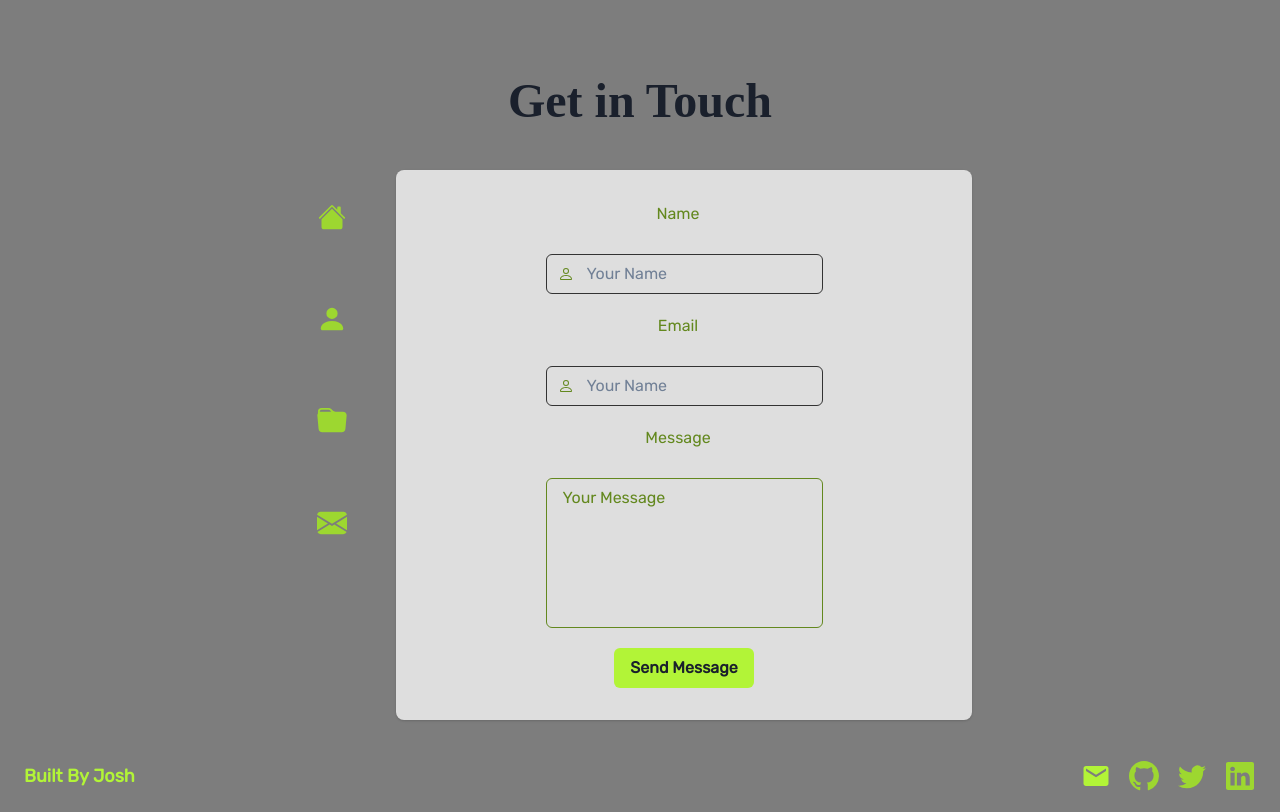
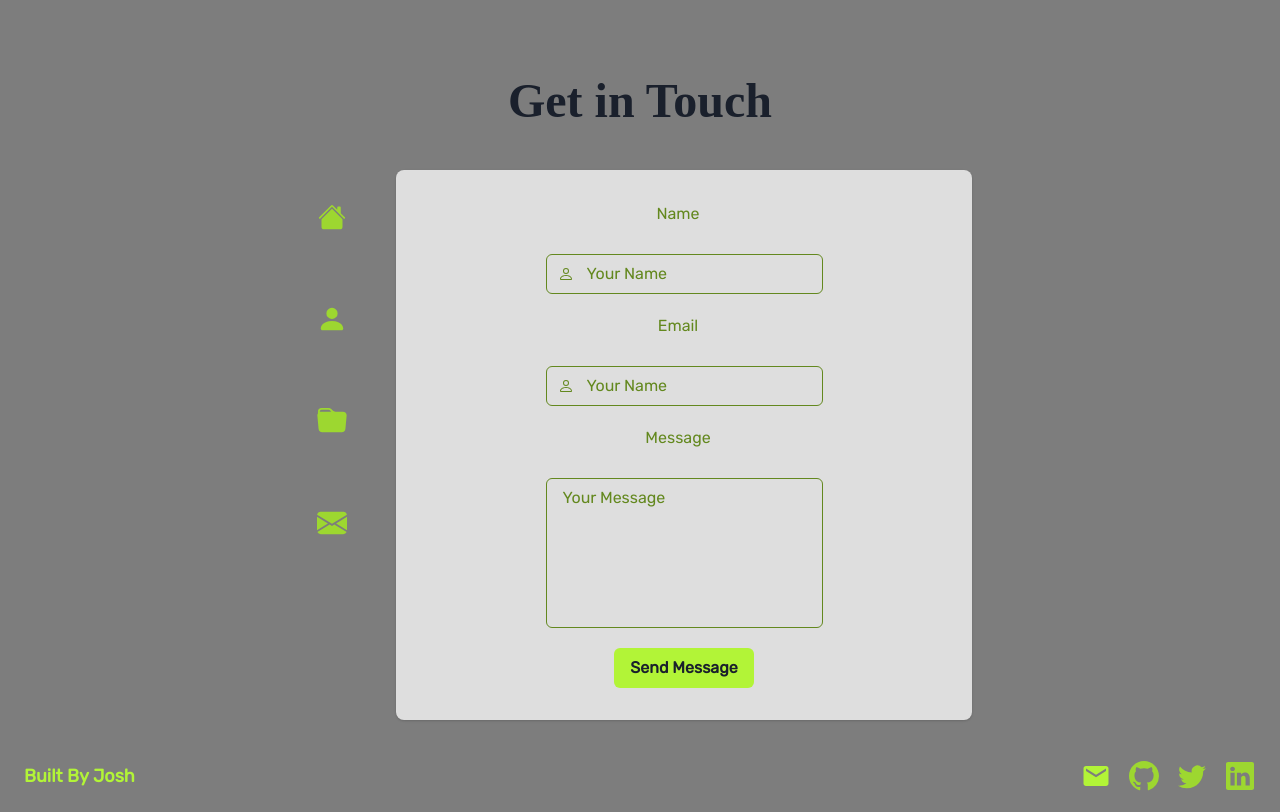
Before and after one commit to builtbyjosh/builtbyjosh-next-portfolio, a Next.js app: page /contact in a window 1280 px wide. Built offline with nearby package versions, Linux system fonts and the light colour scheme; a web font is replaced by a local one.

Commit message:
Cleanup and color fix

```diff
--- a/components/FormInput.js
+++ b/components/FormInput.js
@@ -4,27 +4,27 @@ import {
   InputLeftElement,
   FormLabel,
 } from "@chakra-ui/react";
-import { Fragment } from "react";
 import FormErrorMsg from "./FormErrorMsg";
 
 const FormInput = ({ name, type = "text", errors, register, icon }) => {
   return (
-    <Fragment>
+    <>
       <FormLabel>{name}</FormLabel>
-      <InputGroup borderColor={errors ? "red.400" : "secondary.900"}>
+      <InputGroup borderColor={errors ? "red.400" : "primary.500"}>
         <InputLeftElement>{icon}</InputLeftElement>
         <Input
           type={type}
           name={name.toLowerCase()}
           {...register(`${name.toLowerCase()}`, { required: true })}
           placeholder="Your Name"
+          _placeholder={{ color: "primary.500" }}
           aria-invalid={errors ? "true" : "false"}
         />
       </InputGroup>
       {errors?.type === "required" && (
         <FormErrorMsg msg={`${name} is required`} />
       )}
-    </Fragment>
+    </>
   );
 };
 
```
